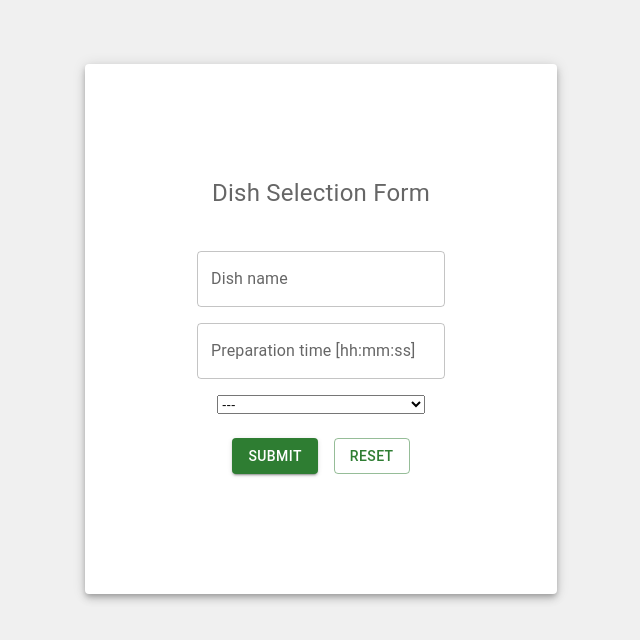
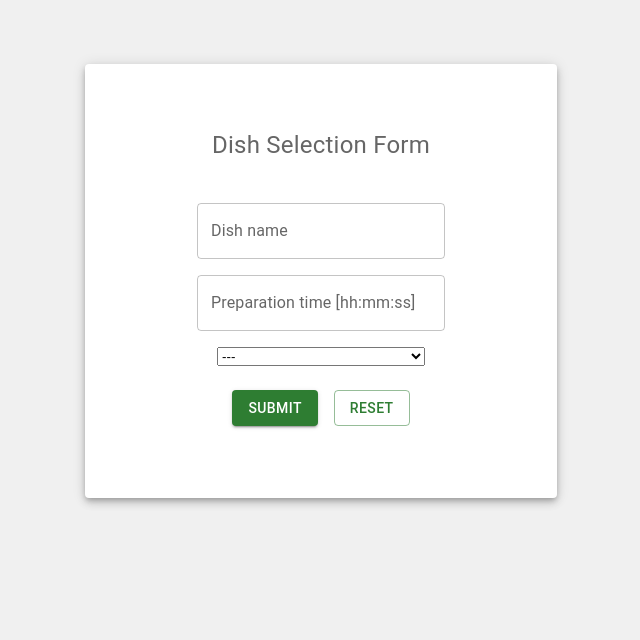
Before and after one commit to szymAbr/dish-selection-form, a React (Create React App) app: page / in a window 1280 px wide. Shown: the top 640 px of the page, without its empty margins (319-959 px from the left). Built offline with nearby package versions, Linux system fonts and the light colour scheme.

Commit message:
update styles

```diff
--- a/src/components/styles/FormError.styled.ts
+++ b/src/components/styles/FormError.styled.ts
@@ -1,6 +1,7 @@
 import styled from "@emotion/styled";
 
 export const FormError = styled.span`
-  font-size: 1.5rem;
+  font-size: 0.9rem;
+  font-weight: 700;
   color: red;
 `;
--- a/src/components/styles/FormPaper.styled.ts
+++ b/src/components/styles/FormPaper.styled.ts
@@ -4,10 +4,10 @@ import styled from "@emotion/styled";
 export const FormPaper = styled(Paper)`
   max-width: 80%;
   margin: 4rem 0;
-  padding: 3rem;
+  padding: 4rem 3rem;
 
   @media (min-width: 700px) {
-    padding: 7rem;
+    padding: 4rem 7rem;
     margin: 2rem 0;
   }
 `;
```
